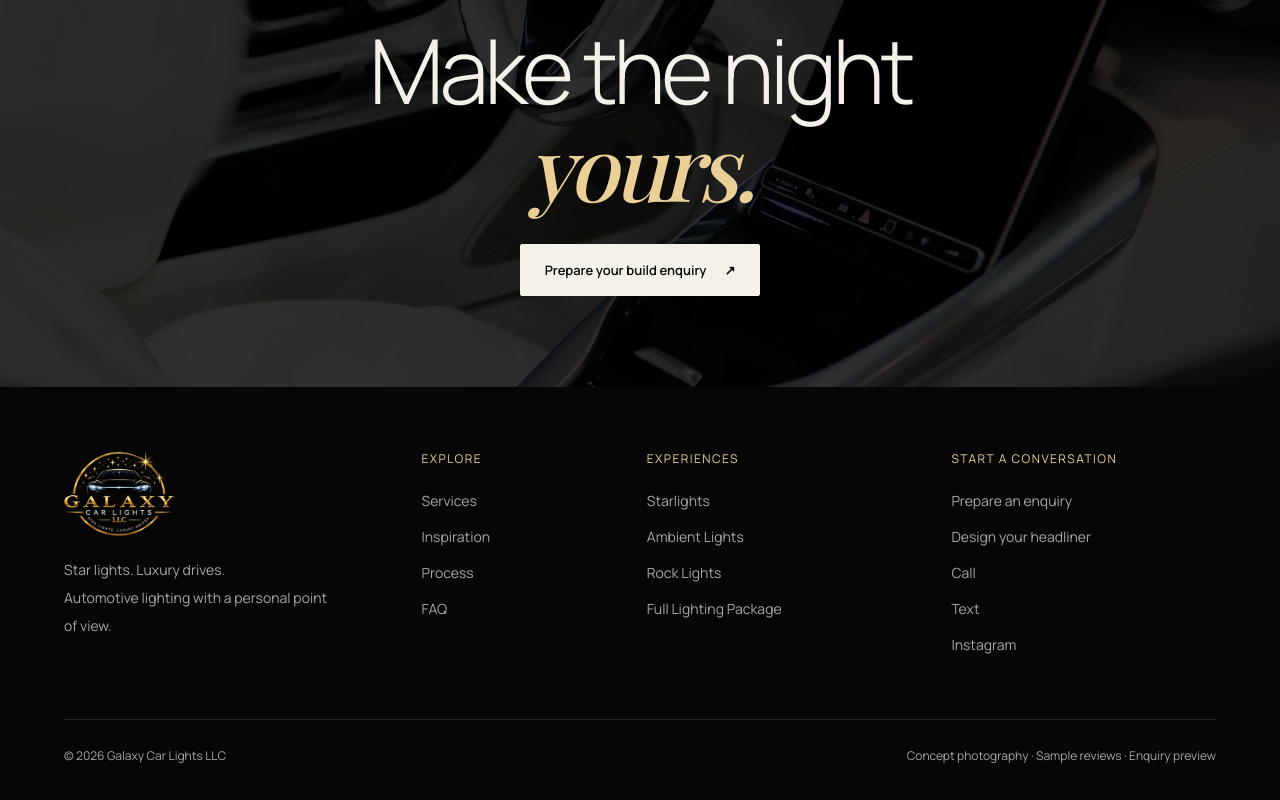
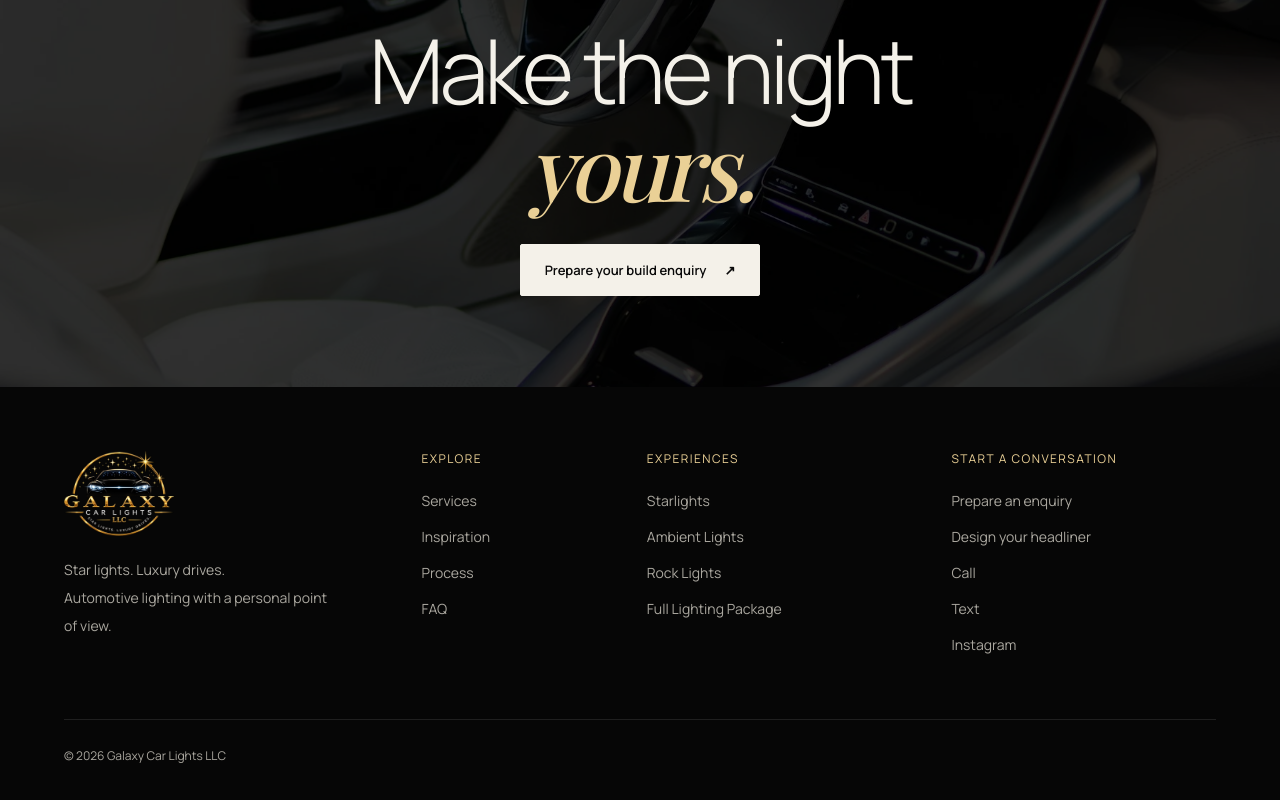
Before and after one commit to marcusctookes22/galaxy-Car-lights, a Next.js app: page / in a window 1280 px wide. Shown: the part 9019-9819 px from the top of the page. Built offline with nearby package versions, Linux system fonts and the light colour scheme; no server answers; a web font is replaced by a local one.

Commit message:
Update Galaxy Car Lights website

```diff
--- a/components/layout/Footer.tsx
+++ b/components/layout/Footer.tsx
@@ -16,7 +16,7 @@ export function Footer() {
         <div><h2 className="mb-4 text-xs uppercase tracking-[.12em] text-[var(--gold-hi)]">Experiences</h2>{services.map(s=><a key={s.id} href="#quote" data-service={s.quoteValue} className="block py-2 text-sm text-[var(--muted)] hover:text-[var(--gold-hi)]">{s.title}</a>)}</div>
         <FooterColumn title="Start a conversation" links={connect} />
       </div>
-      <div className="flex flex-wrap justify-between gap-3 border-t border-white/10 pt-6 text-xs leading-6 text-[var(--muted)]"><span>© 2026 Galaxy Car Lights LLC</span><span>Concept photography · Sample reviews · Enquiry preview</span></div>
+      <div className="flex flex-wrap justify-between gap-3 border-t border-white/10 pt-6 text-xs leading-6 text-[var(--muted)]"><span>© 2026 Galaxy Car Lights LLC</span><span>  </span></div>
     </Container>
   </footer>;
 }
```
